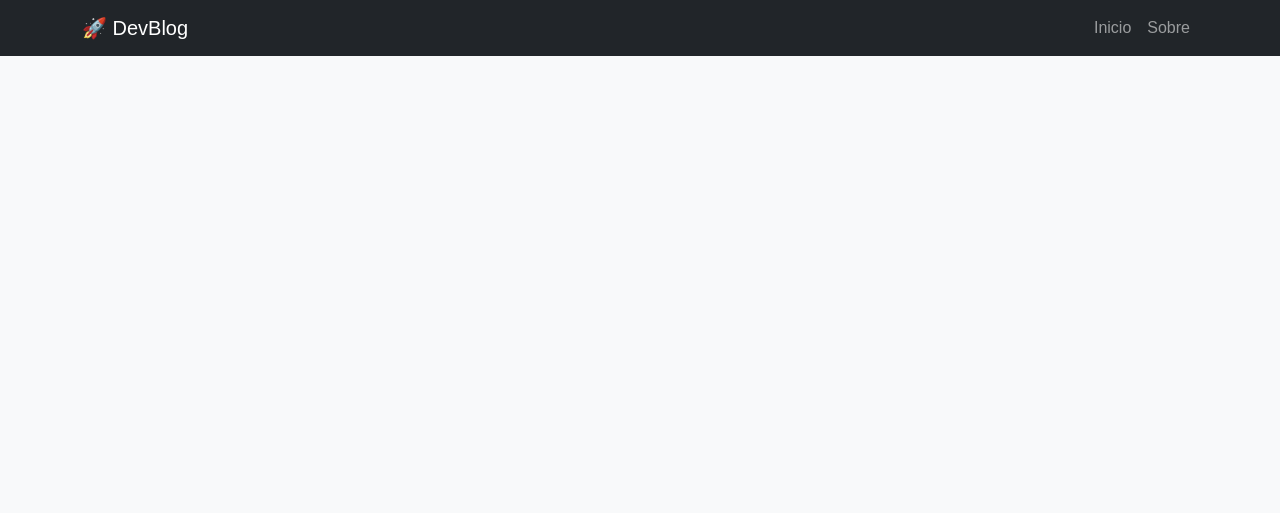
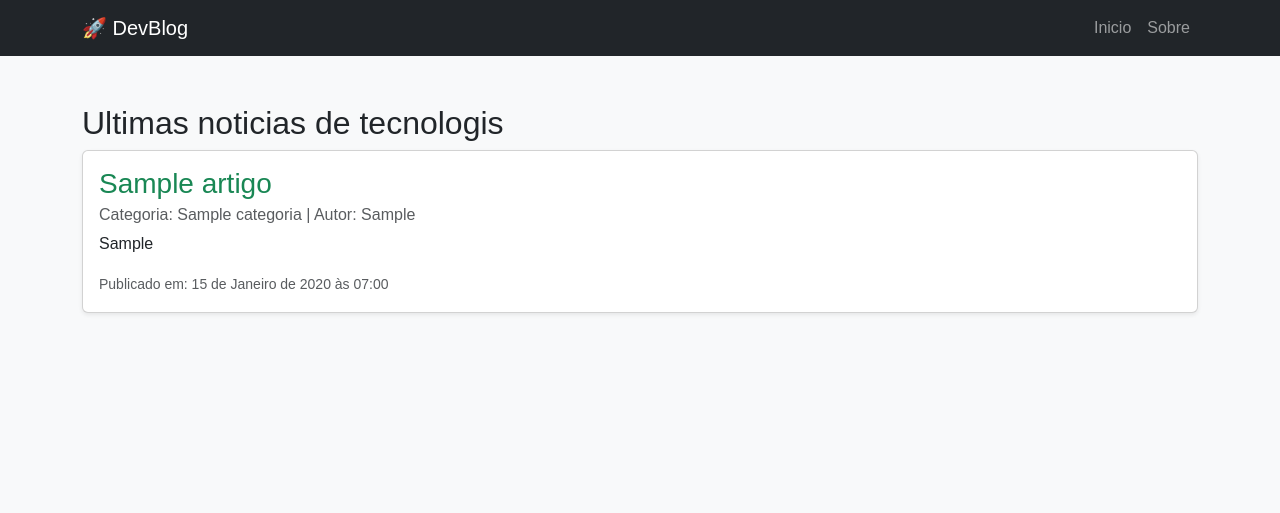
Before and after one commit to MunikePereira/devblog, a Django app: page / in a window 1280 px wide. Shown: the top 513 px of the page. Run offline with Django 5.2, Linux system fonts and the light colour scheme; tables that the repository leaves empty hold one stand-in row (values such as "Sample post").

Commit message:
cone  - SLIDE 71

```diff
--- a/blog/templates/blog/index.html
+++ b/blog/templates/blog/index.html
@@ -1,6 +1,24 @@
 {% extends 'blog/base.html'%}
 
-{%block contend%}
-    <h3>  Ultimas noticias de tecnologis</h3>
-    <p> Bem-vindo ao Devblog! Nossos redatores já estão trabalhandp nos artigos</p>
+{%block content%}
+    <h2>  Ultimas noticias de tecnologis</h2>
+
+    {% for artigo in lista_artigos %}
+
+        <div class="card mb-3 shadow-sm">
+            <div class="card-body">
+
+                <h3 class="card-title text-success"> {{ artigo.titulo }}</h3>
+                <h6 class="card-subtitle mb-2 text-muted"> Categoria: {{ artigo.categoria.nome}} | Autor: {{ artigo.autor }}</h6>
+                <p class="card-text"> {{ artigo.conteudo }}</p>
+                <p class="card-text">
+                    <small class="text-muted"> Publicado em: {{ artigo.data_publicacao}}</small>
+                </p>
+            </div>
+        </div>
+
+    {% empty %}
+    <p> Nenhuma Noticia publicada </p>
+    {% endfor %}
+
 {%endblock%}
--- a/blog/views.py
+++ b/blog/views.py
@@ -1,7 +1,13 @@
 from django.http import HttpResponse
 from django.shortcuts import render
+from .models import Artigo
+
 def home(request):
-    return render(request, "blog/index.html")
+    noticias = Artigo.objects.all()
+    contexto = {
+        'lista_artigos' : noticias
+    }
+    return render(request, "blog/index.html", contexto)
 
 def sobre_nos(request):
     return render(request, "blog/sobre.html")
```
